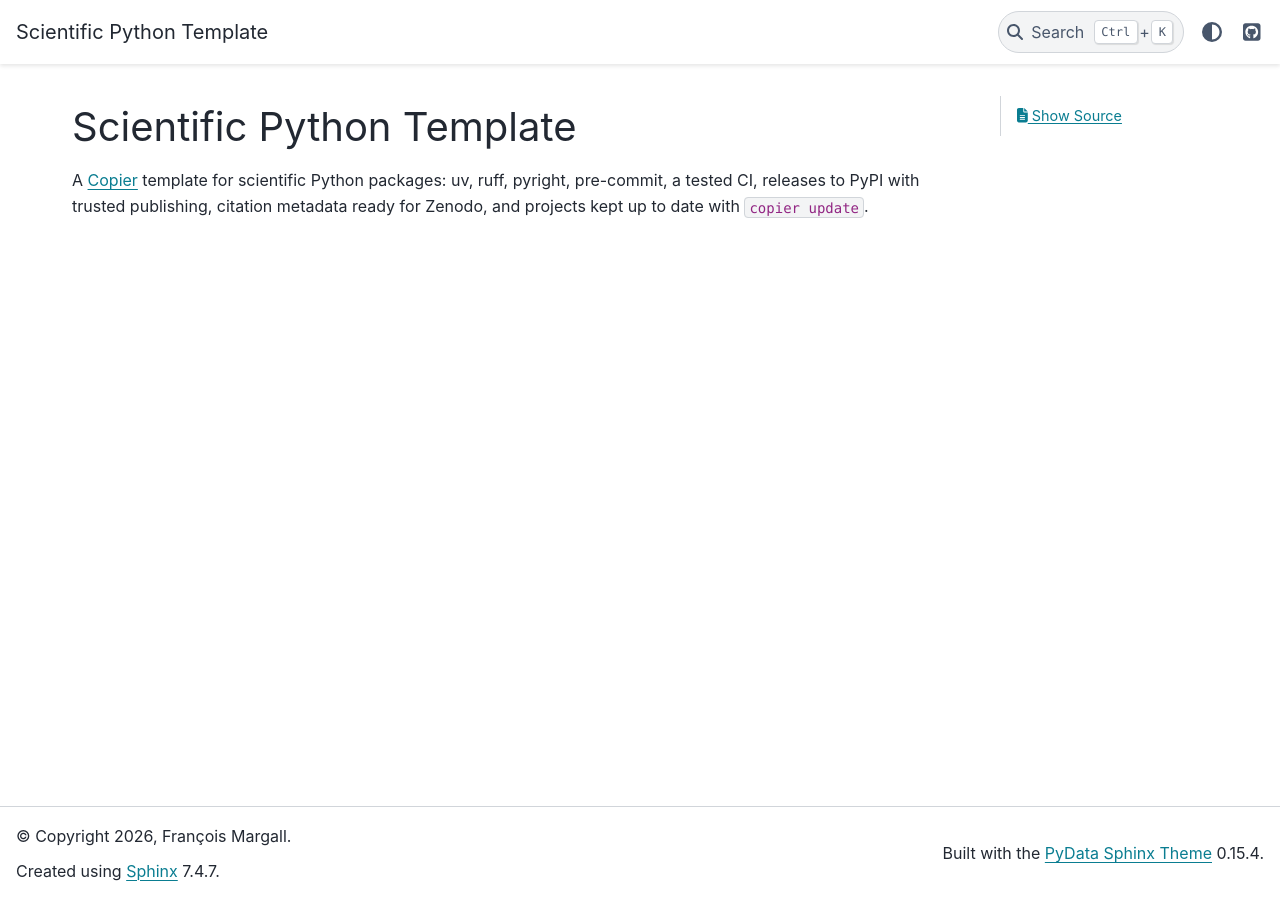
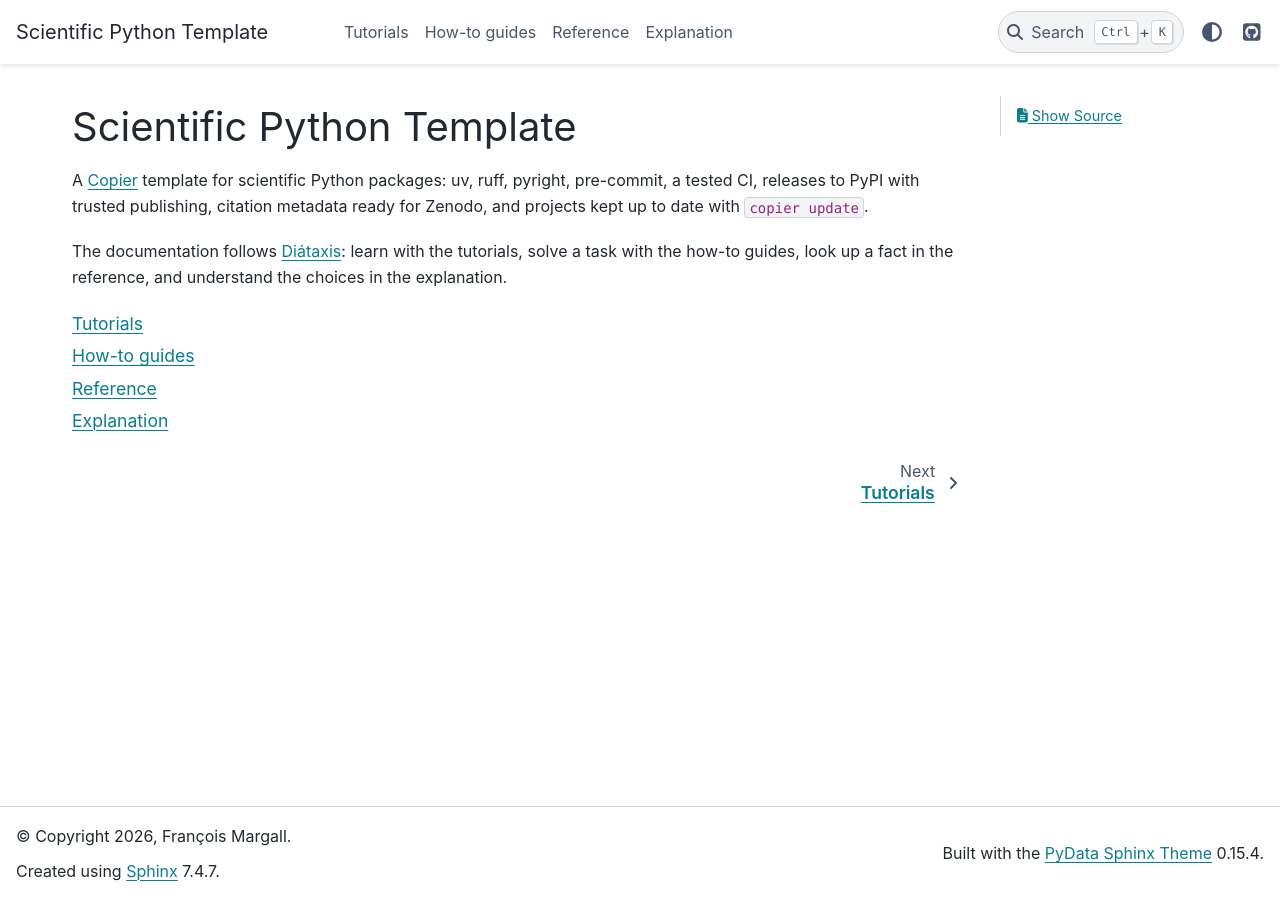
Before and after one commit to fmargall/scientific-python-template, a Sphinx documentation site: the page built from docs/index.md, in a window 1280 px wide. Built offline with Sphinx 7.4.7 and the PyData theme 0.15.4, drawn with Linux system fonts in a browser that asks for light colours.

Commit message:
📝 docs: add the four Diátaxis sections

````diff
--- a/docs/index.md
+++ b/docs/index.md
@@ -4,6 +4,15 @@ A [Copier](https://copier.readthedocs.io/) template for scientific Python packag
 ruff, pyright, pre-commit, a tested CI, releases to PyPI with trusted publishing, citation
 metadata ready for Zenodo, and projects kept up to date with `copier update`.
 
+The documentation follows [Diátaxis](https://diataxis.fr/): learn with the tutorials,
+solve a task with the how-to guides, look up a fact in the reference, and understand the
+choices in the explanation.
+
 ```{toctree}
 :maxdepth: 2
+
+tutorials/index
+how-to/index
+reference/index
+explanation/index
 ```
````
Also changed, not shown: docs/explanation/index.md (added, +8 -0 lines), docs/how-to/index.md (added, +8 -0 lines), docs/reference/index.md (added, +8 -0 lines), docs/tutorials/index.md (added, +9 -0 lines).
